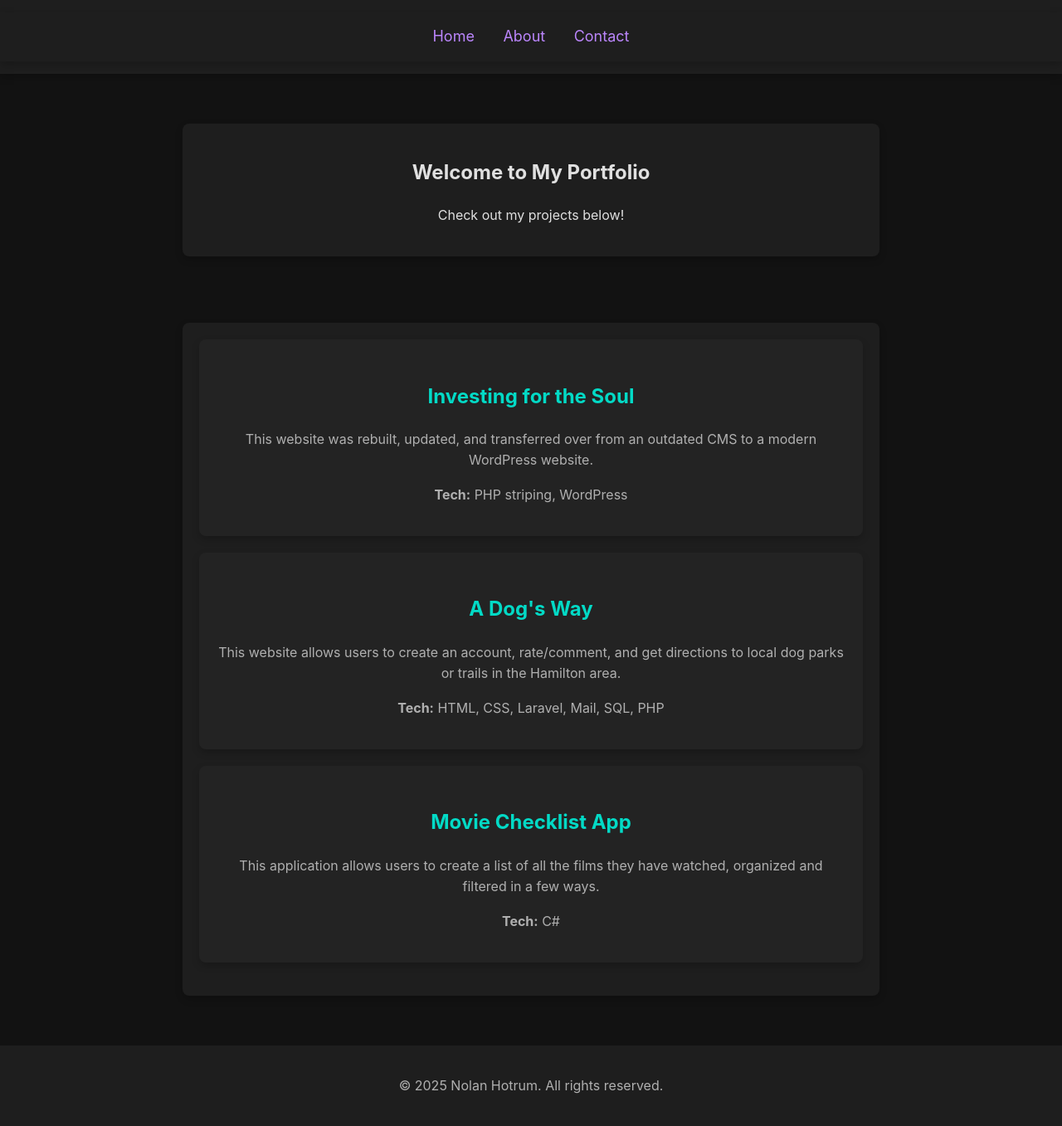
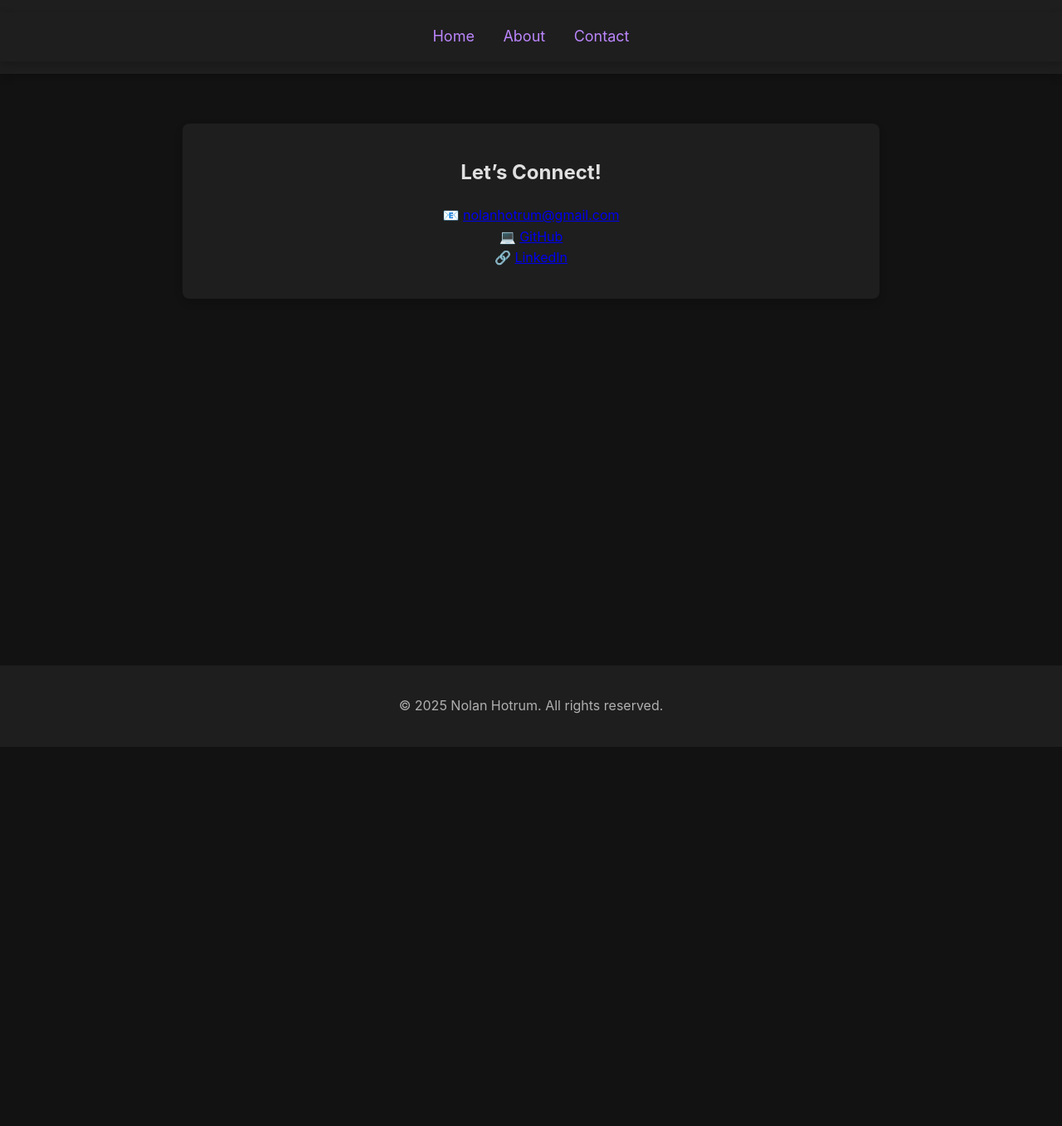
Before and after one commit to nolanhotrum/nolanhotrum.github.io, a Jekyll site: the page built from contact.md, in a window 1280 px wide. Shown: the whole page at 83% size. Built offline with Jekyll 4.4.1, drawn with Linux system fonts in a browser that asks for light colours; after the commit the page ends 900 px from its top, so only the background shows below that.

Commit message:
Update default.html
Updating structure.

```diff
--- a/_layouts/default.html
+++ b/_layouts/default.html
@@ -12,6 +12,8 @@
   </nav>
 
   <main class="container">
+    {% if page.title == "Home" %}
+    <!-- Only show these on the homepage (index.md) -->
     <section class="intro">
       <h1>Welcome to My Portfolio</h1>
       <p>Check out my projects below!</p>
@@ -36,6 +38,12 @@
         <p><strong>Tech:</strong> C#</p>
       </div>
     </section>
+    {% else %}
+    <!-- For about.md and contact.md, show their content -->
+    <section class="page-content">
+      {{ content }}
+    </section>
+    {% endif %}
   </main>
 
   <footer>
```
